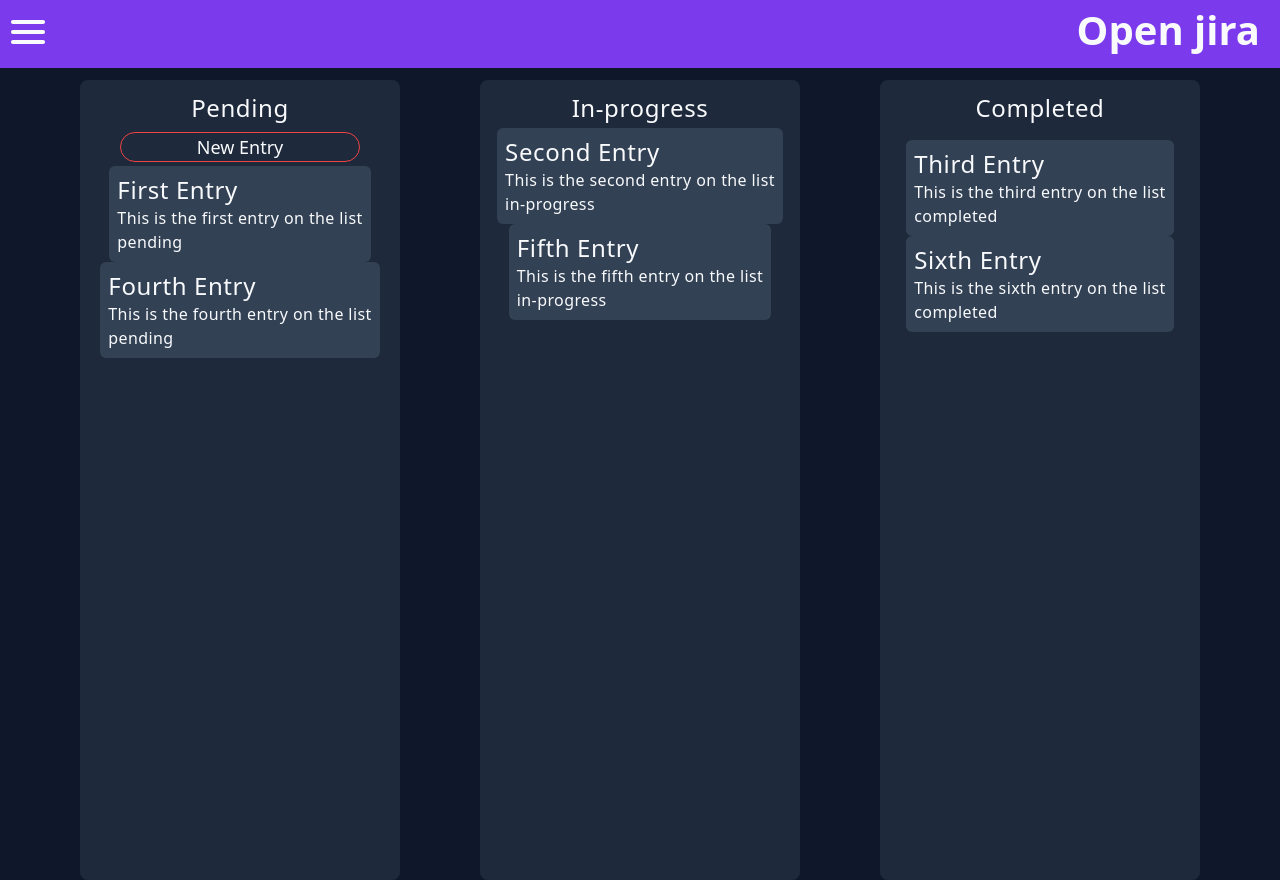
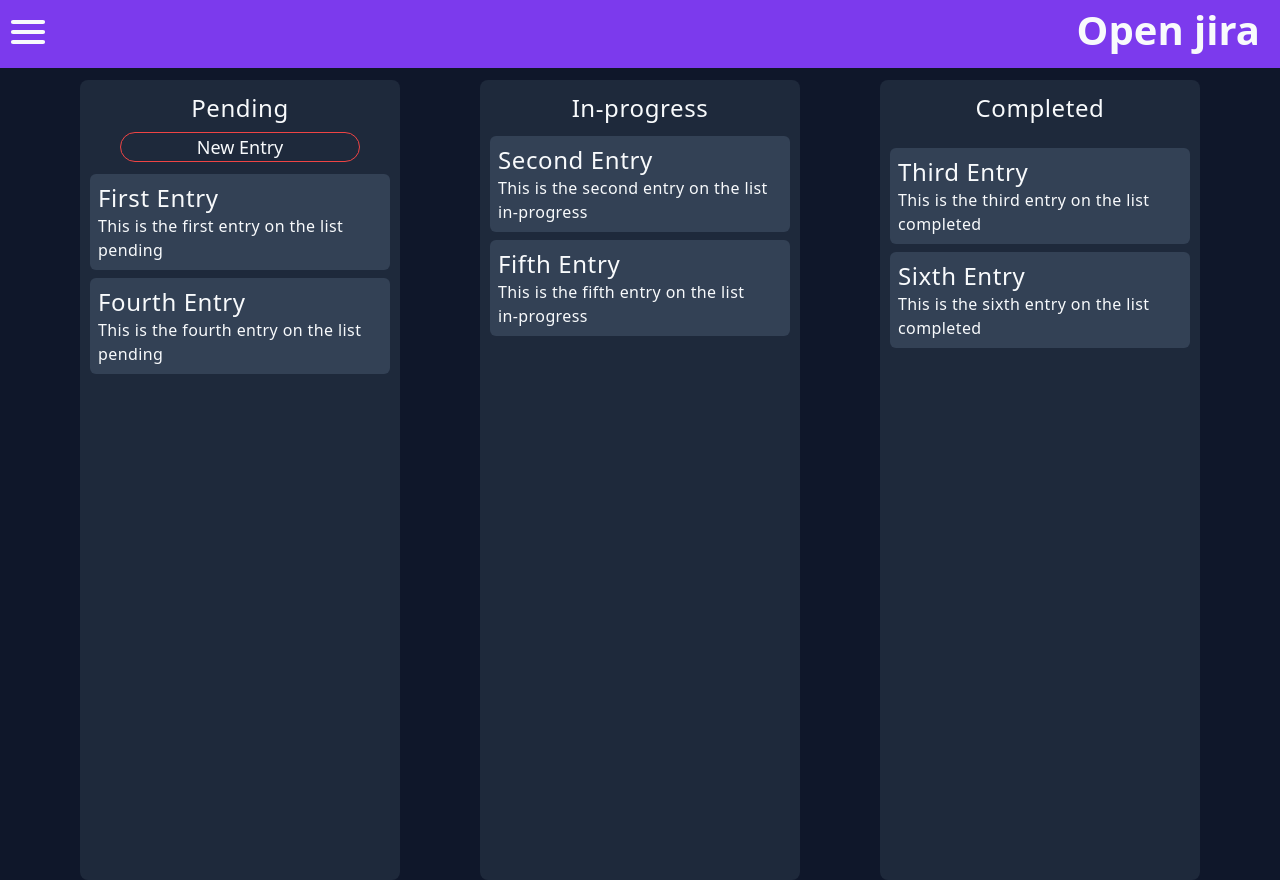
Before and after one commit to Guidotss/Jira-clone, a Next.js app in the folder Frontend/: page / in a window 1280 px wide. Built offline with nearby package versions, Linux system fonts and the light colour scheme.

Commit message:
Fix: arreglando tamaños de TodoCard en notebook

```diff
--- a/Frontend/src/components/todo/TodoCard.tsx
+++ b/Frontend/src/components/todo/TodoCard.tsx
@@ -9,7 +9,7 @@ export const TodoCard:FC<TodoCardProps> = ({ entry }) => {
   return (
     <>
         <div className="flex flex-col items-center">
-            <div className="bg-slate-700 2xl:w-[450px] 2xl:mt-5 rounded-md p-2">
+            <div className="bg-slate-700 2xl:w-[450px] 2xl:mt-5 w-[300px] rounded-md p-2">
                 <h1 className="text-2xl text-slate-50 tracking-wide">{ entry.title }</h1>
                 <p className="text-slate-50 tracking-wide">{ entry.description }</p>
                 <p className="text-slate-50 tracking-wide">{ entry.status }</p>
--- a/Frontend/src/components/todo/TodoList.tsx
+++ b/Frontend/src/components/todo/TodoList.tsx
@@ -14,6 +14,7 @@ export const TodoList:FC<TodoListProps> = ({ entries }) => {
         <Draggable key={entry.id} draggableId={entry.id} index={index}>
           {(provided) => (
             <div
+              className="mt-2"
               ref={provided.innerRef}
               {...provided.draggableProps}
               {...provided.dragHandleProps}
```
Also changed, not shown: 2 other files (tests, documents, lock files or other folders).
